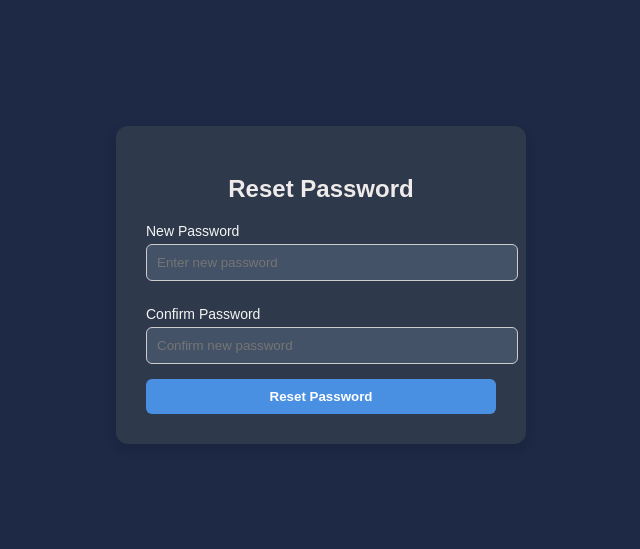
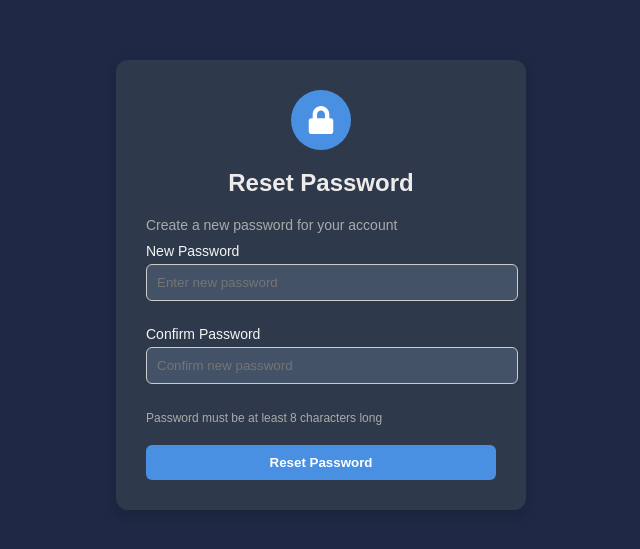
Before and after one commit to hasim34/codeLab, a React (Vite) app in the folder frontend/: page /reset in a window 1280 px wide. Shown: the part 115-664 px from the top of the page, without its empty margins (319-959 px from the left). Built offline with nearby package versions, Linux system fonts and the light colour scheme.

Commit message:
forgot page

```diff
--- a/frontend/src/components/forgot/otp.css
+++ b/frontend/src/components/forgot/otp.css
@@ -13,6 +13,36 @@
   box-shadow: 0 4px 12px rgba(0, 0, 0, 0.15);
   width: 350px;
   text-align: left;
+}
+
+.icon-circle {
+  background: #4a90e2;
+  width: 60px;
+  height: 60px;
+  border-radius: 50%;
+  display: flex;
+  align-items: center;
+  justify-content: center;
+  margin: 0 auto 15px auto;
+  color: #fff;
+}
+
+.subtext {
+  font-size: 14px;
+  color: #aaa;
+  margin-bottom: 20px;
+}
+
+.otp-input {
+  width: 200px;
+  padding: 10px;
+  border-radius: 6px;
+  border: 1px solid #333;
+  background:#aaa;
+  color: #fff;
+  text-align: center;
+  margin: 0 auto 20px auto;
+  display: block;
 }
 
 .otp-box h2 {
@@ -39,7 +69,7 @@
 .otp-btn {
   width: 100%;
   padding: 10px;
-  background: #27ae60;
+  background: #4a90e2;
   color: #fff;
   border: none;
   border-radius: 6px;
--- a/frontend/src/components/forgot/otp.jsx
+++ b/frontend/src/components/forgot/otp.jsx
@@ -1,5 +1,6 @@
 import React, { useState } from "react";
 import "./otp.css";
+import { FaEnvelope } from "react-icons/fa";
 import { useNavigate } from "react-router-dom";
 
 function OTP() {
@@ -30,7 +31,11 @@ function OTP() {
   return (
     <div className="otp-page">
       <div className="otp-box">
+        <div className="icon-circle">
+          <FaEnvelope size={28} />
+        </div>
         <h2>Enter OTP</h2>
+        <p className="subtext">We’ve sent a 6-digit code to your email</p>
         <form onSubmit={handleSubmit}>
           <label>OTP</label>
           <input
--- a/frontend/src/components/forgot/resetpassword.css
+++ b/frontend/src/components/forgot/resetpassword.css
@@ -14,6 +14,31 @@
   width: 350px;
   text-align: left;
 }
+
+.icon-circle {
+  background: #4a90e2;
+  width: 60px;
+  height: 60px;
+  border-radius: 50%;
+  display: flex;
+  align-items: center;
+  justify-content: center;
+  margin: 0 auto 15px auto;
+  color: #fff;
+}
+
+.subtext {
+  font-size: 14px;
+  color: #aaa;
+  margin: 10px 0 5px 0;
+}
+
+.note {
+  font-size: 12px;
+  color:#aaa ;
+  margin-bottom: 20px;
+}
+
 
 .reset-box h2 {
   text-align: center;
--- a/frontend/src/components/forgot/resetpassword.jsx
+++ b/frontend/src/components/forgot/resetpassword.jsx
@@ -1,5 +1,6 @@
 import React, { useState } from "react";
 import { useNavigate } from "react-router-dom";
+import { FaLock } from "react-icons/fa";
 import "./resetpassword.css";
 
 const Reset = () => {
@@ -35,7 +36,12 @@ const Reset = () => {
   return (
     <div className="reset-page">
       <div className="reset-box">
+        <div className="icon-circle">
+          <FaLock size={28} />
+        </div>
+
         <h2>Reset Password</h2>
+        <p className="subtext">Create a new password for your account</p>
         <form onSubmit={handleSubmit}>
           <label>New Password</label>
           <input
@@ -60,7 +66,7 @@ const Reset = () => {
           />
 
           {error && <p style={{ color: "red" }}>{error}</p>} {/* <-- Show error */}
-
+            <p className="note">Password must be at least 8 characters long</p>
           <button type="submit" className="reset-btn">
             Reset Password
           </button>
--- a/frontend/src/components/forgot/verification.css
+++ b/frontend/src/components/forgot/verification.css
@@ -37,6 +37,12 @@
   border-radius: 6px;
 }
 
+.subtext {
+  font-size: 14px;
+  color: #aaa;
+  margin-bottom: 20px;
+}
+
 .verify-btn {
   width: 100%;
   padding: 10px;
--- a/frontend/src/components/forgot/verification.jsx
+++ b/frontend/src/components/forgot/verification.jsx
@@ -40,6 +40,9 @@ function Verification() {
     <div className="verification-page">
       <div className="verification-box">
         <h2>Forgot Password</h2>
+        <p className="subtext">
+          Enter your register number and email to reset your password.
+        </p>
         <form onSubmit={handleSubmit}>
           <label>Register Number</label>
           <input
```
